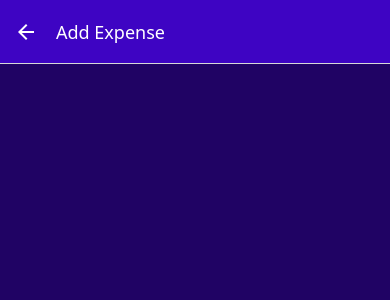
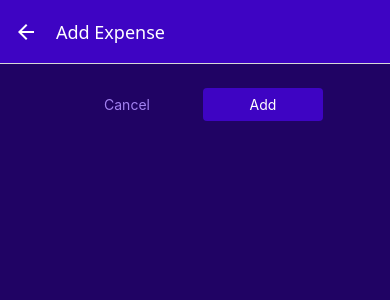
Before and after one commit to SarthakJain23/Expense-Management-RN, a React Native app: screen /ManageExpense in a window 390 px wide. Shown: the top 300 px of the page. Built offline with nearby package versions, Linux system fonts and the light colour scheme.

Commit message:
feat: add Button component and integrate it into ManageExpenseScreen for improved user interaction

```diff
--- /dev/null
+++ b/components/UI/Button.tsx
@@ -0,0 +1,63 @@
+import {
+  Pressable,
+  StyleProp,
+  StyleSheet,
+  Text,
+  View,
+  ViewStyle,
+} from "react-native";
+import { GlobalStyles } from "../../constants/styles";
+
+interface ButtonProps {
+  children: React.ReactNode;
+  mode?: "flat" | "default";
+  style?: StyleProp<ViewStyle>;
+  onPress: () => void;
+}
+
+const Button: React.FC<ButtonProps> = ({
+  children,
+  mode = "default",
+  style,
+  onPress,
+}) => {
+  return (
+    <View style={style}>
+      <Pressable
+        onPress={onPress}
+        style={({ pressed }) => pressed && styles.pressed}
+      >
+        <View style={[styles.button, mode === "flat" && styles.flat]}>
+          <Text style={[styles.buttonText, mode === "flat" && styles.flatText]}>
+            {children}
+          </Text>
+        </View>
+      </Pressable>
+    </View>
+  );
+};
+
+const styles = StyleSheet.create({
+  button: {
+    borderRadius: 4,
+    padding: 8,
+    backgroundColor: GlobalStyles.colors.primary500,
+    alignItems: "center",
+  },
+  flat: {
+    backgroundColor: "transparent",
+  },
+  buttonText: {
+    color: "white",
+  },
+  flatText: {
+    color: GlobalStyles.colors.primary200,
+  },
+  pressed: {
+    opacity: 0.75,
+    backgroundColor: GlobalStyles.colors.primary100,
+    borderRadius: 4,
+  },
+});
+
+export default Button;
--- a/screens/ManageExpenseScreen.tsx
+++ b/screens/ManageExpenseScreen.tsx
@@ -1,5 +1,6 @@
 import { NativeStackScreenProps } from "@react-navigation/native-stack";
 import { StyleSheet, View } from "react-native";
+import Button from "../components/UI/Button";
 import IconButton from "../components/UI/IconButton";
 import { RootStackParamList } from "../configs/types";
 import { GlobalStyles } from "../constants/styles";
@@ -10,10 +11,22 @@ const ManageExpenseScreen: React.FC<Props> = ({ route, navigation }) => {
   const { expenseId } = route.params || {};
   const isEditing = Boolean(expenseId);
 
+  const cancelHandler = () => {
+    navigation.goBack();
+  };
+  const confirmHandler = () => {};
   const deleteExpenseHandler = () => {};
 
   return (
     <View style={styles.container}>
+      <View style={styles.buttonContainer}>
+        <Button style={styles.button} onPress={cancelHandler} mode="flat">
+          Cancel
+        </Button>
+        <Button style={styles.button} onPress={confirmHandler}>
+          {isEditing ? "Update" : "Add"}
+        </Button>
+      </View>
       {isEditing && (
         <View style={styles.deleteContainer}>
           <IconButton
@@ -34,6 +47,15 @@ const styles = StyleSheet.create({
     padding: 24,
     backgroundColor: GlobalStyles.colors.primary800,
   },
+  buttonContainer: {
+    flexDirection: "row",
+    justifyContent: "center",
+    alignItems: "center",
+  },
+  button: {
+    minWidth: 120,
+    marginHorizontal: 8,
+  },
   deleteContainer: {
     marginTop: 16,
     paddingTop: 8,
```
